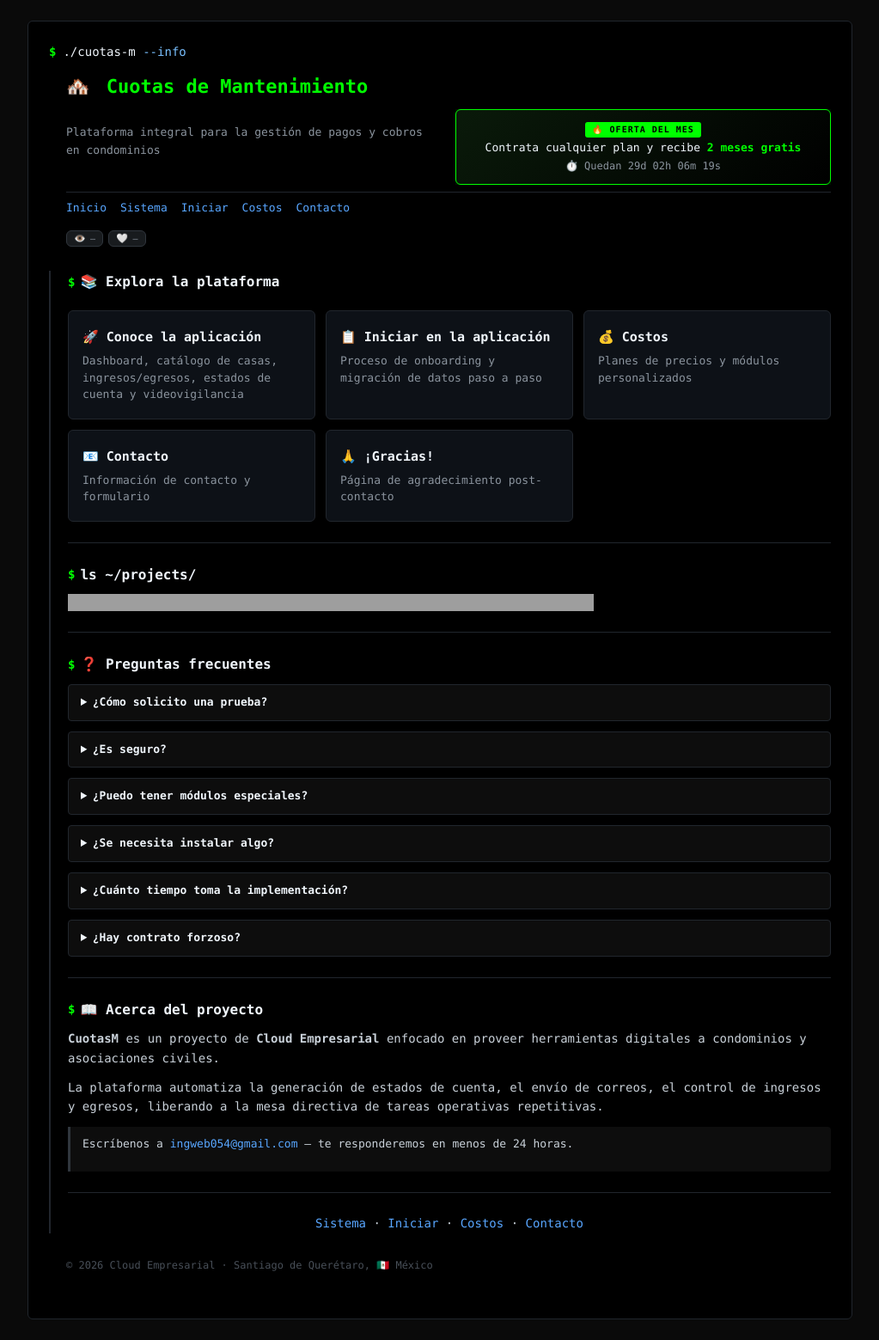
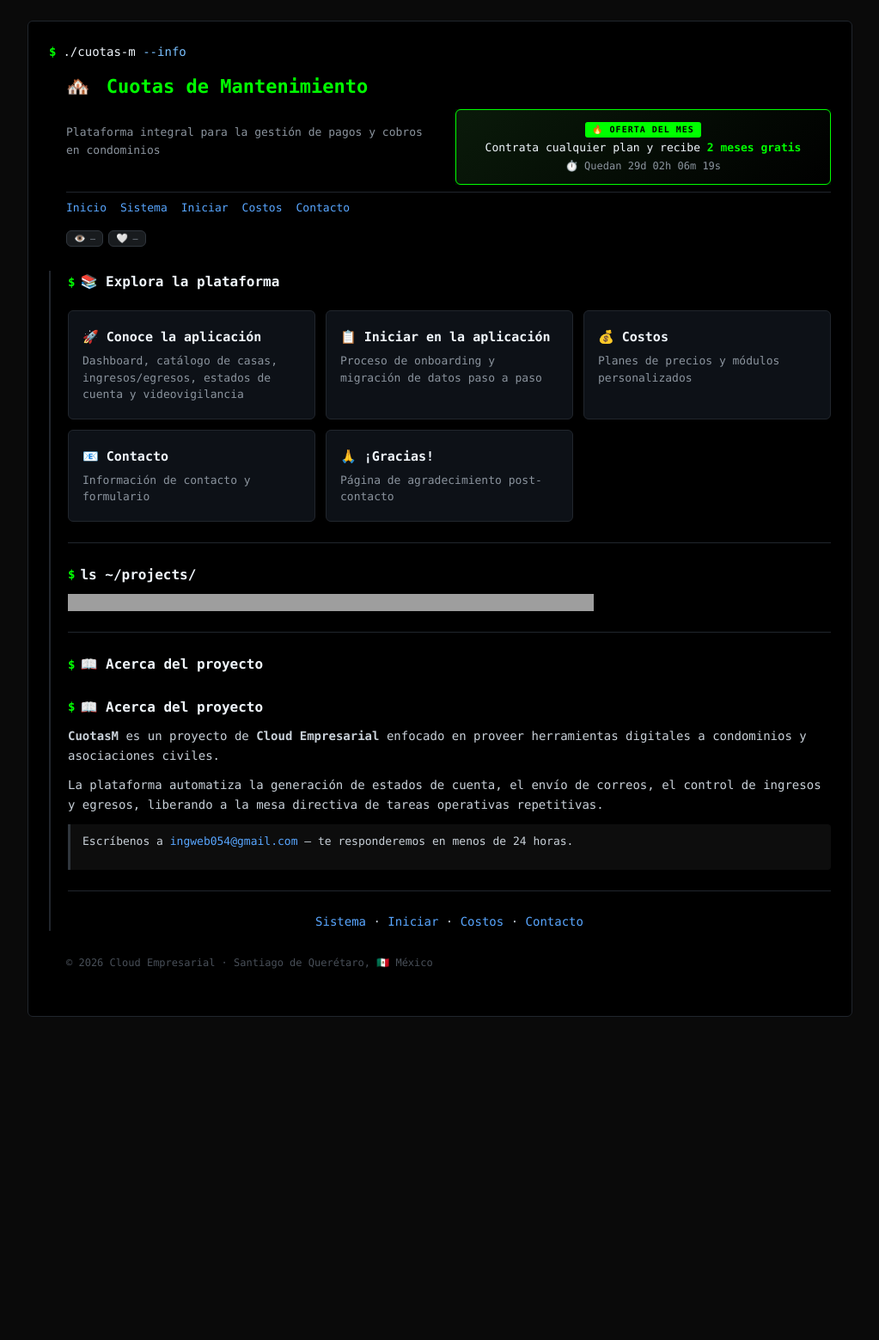
Before and after one commit to vvaldelamar/CuotasM, a Jekyll site: the page built from index.md, in a window 1280 px wide. Shown: the whole page at 86% size, without its empty margins (128-1151 px from the left). Built offline with Jekyll 4.4.1, drawn with Linux system fonts in a browser that asks for light colours; our own code applies the rules of GitHub Pages for plain Markdown files; comment, search, counter and statistics services are not loaded; after the commit the page ends 1207 px from its top, so only the background shows below that; grey boxes are pictures that could not be loaded.

```diff
--- a/index.md
+++ b/index.md
@@ -51,45 +51,7 @@
 
 ---
 
-## ❓ Preguntas frecuentes
-
-<details>
-<summary><strong>¿Cómo solicito una prueba?</strong></summary>
-<br>
-Escribe a <a href="mailto:ingweb054@gmail.com">ingweb054@gmail.com</a> con el nombre de tu condominio y número de casas. Te habilitaremos un entorno de prueba sin costo ni compromiso.
-</details>
-
-<details>
-<summary><strong>¿Es seguro?</strong></summary>
-<br>
-Sí. Todo el acceso es vía HTTPS con cifrado SSL. Los datos se alojan en servidores con autenticación por sesión y firewalls. No compartimos información con terceros.
-</details>
-
-<details>
-<summary><strong>¿Puedo tener módulos especiales?</strong></summary>
-<br>
-Sí. Desarrollamos módulos a la medida: integración con tu portafolio de proveedores, reportes personalizados o cualquier necesidad específica de tu condominio.
-</details>
-
-<details>
-<summary><strong>¿Se necesita instalar algo?</strong></summary>
-<br>
-No. Es 100% web — funciona en cualquier navegador, dispositivo o sistema operativo. Solo necesitas internet.
-</details>
-
-<details>
-<summary><strong>¿Cuánto tiempo toma la implementación?</strong></summary>
-<br>
-La migración completa toma de 1 a 2 semanas, dependiendo del volumen de datos históricos. Durante el proceso te acompañamos paso a paso.
-</details>
-
-<details>
-<summary><strong>¿Hay contrato forzoso?</strong></summary>
-<br>
-No. Trabajamos por periodos mensuales sin penalización por cancelación. Queremos que sigas porque el sistema te funciona, no porque estés atado.
-</details>
-
----
+## 📖 Acerca del proyecto
 
 ## 📖 Acerca del proyecto
 
```
